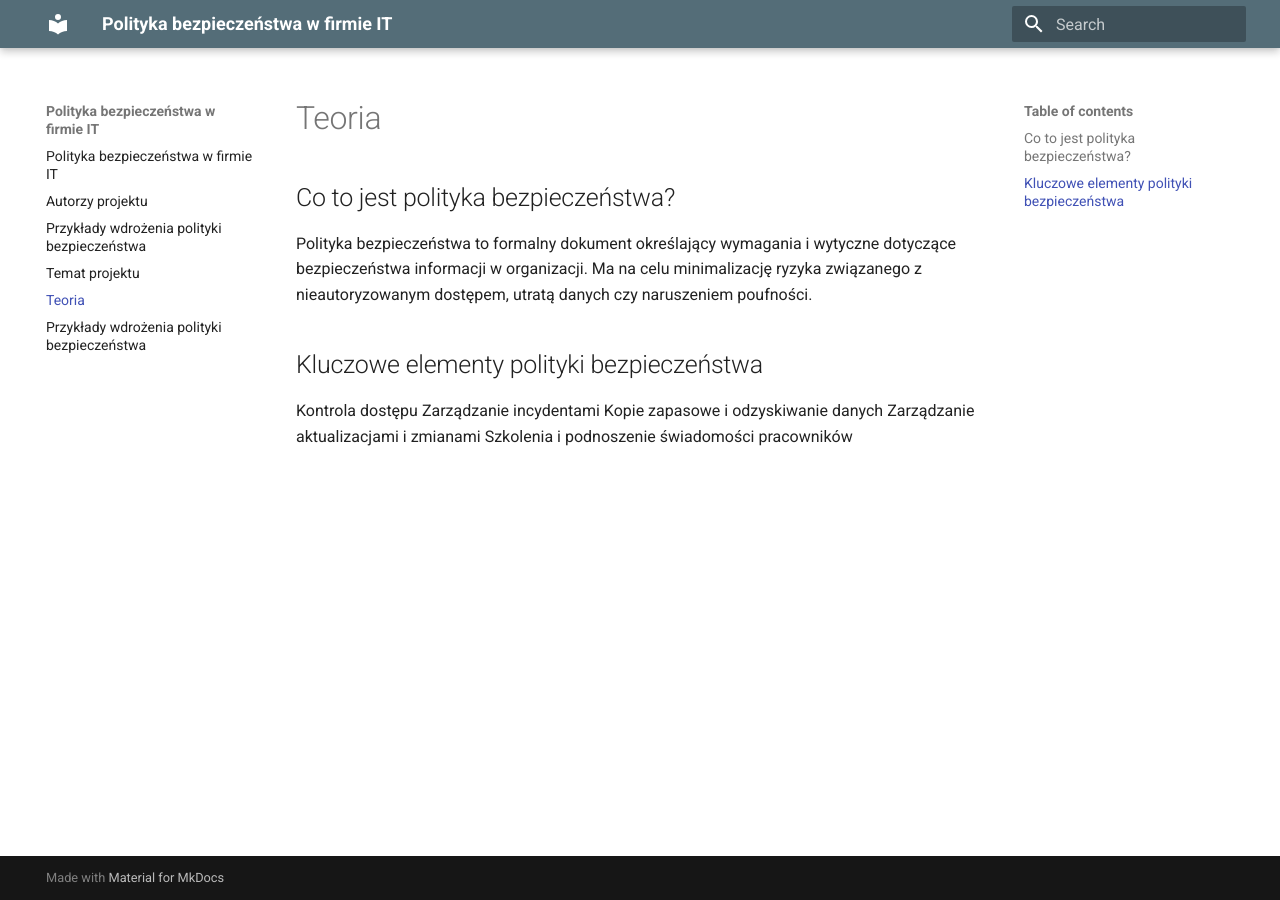
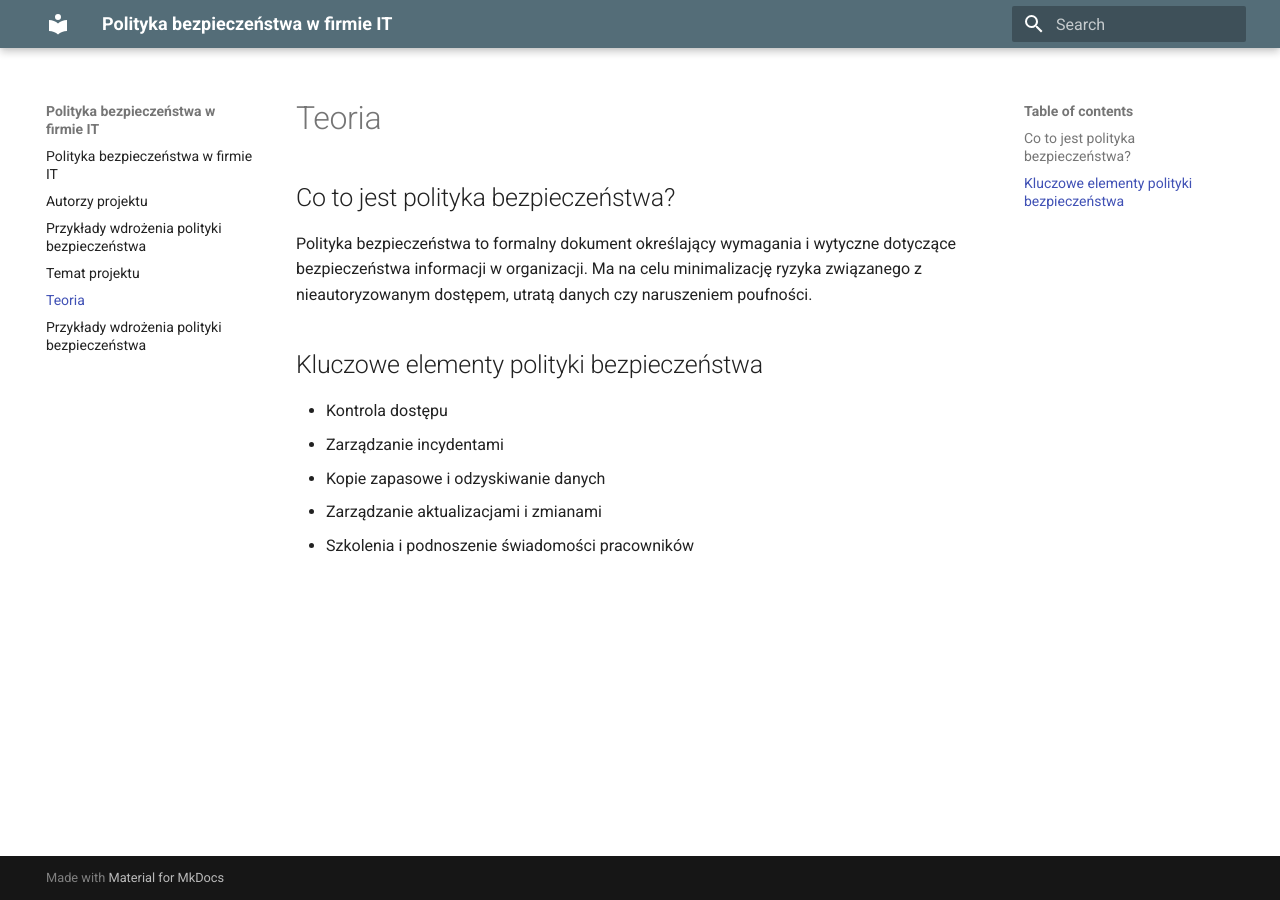
Before and after one commit to maksuei/projektswpg-md, an MkDocs documentation site: the page built from docs/teoria.md, in a window 1280 px wide. Built offline with MkDocs 1.6.1 and Material for MkDocs 9.7.7, drawn with Linux system fonts in a browser that asks for light colours.

Commit message:
Poprawa błędów

```diff
--- a/docs/teoria.md
+++ b/docs/teoria.md
@@ -2,8 +2,8 @@
 Polityka bezpieczeństwa to formalny dokument określający wymagania i wytyczne dotyczące bezpieczeństwa informacji w organizacji. Ma na celu minimalizację ryzyka związanego z nieautoryzowanym dostępem, utratą danych czy naruszeniem poufności.
 
 ## Kluczowe elementy polityki bezpieczeństwa
-Kontrola dostępu
-Zarządzanie incydentami
-Kopie zapasowe i odzyskiwanie danych
-Zarządzanie aktualizacjami i zmianami
-Szkolenia i podnoszenie świadomości pracowników
+- Kontrola dostępu
+- Zarządzanie incydentami
+- Kopie zapasowe i odzyskiwanie danych
+- Zarządzanie aktualizacjami i zmianami
+- Szkolenia i podnoszenie świadomości pracowników
```
